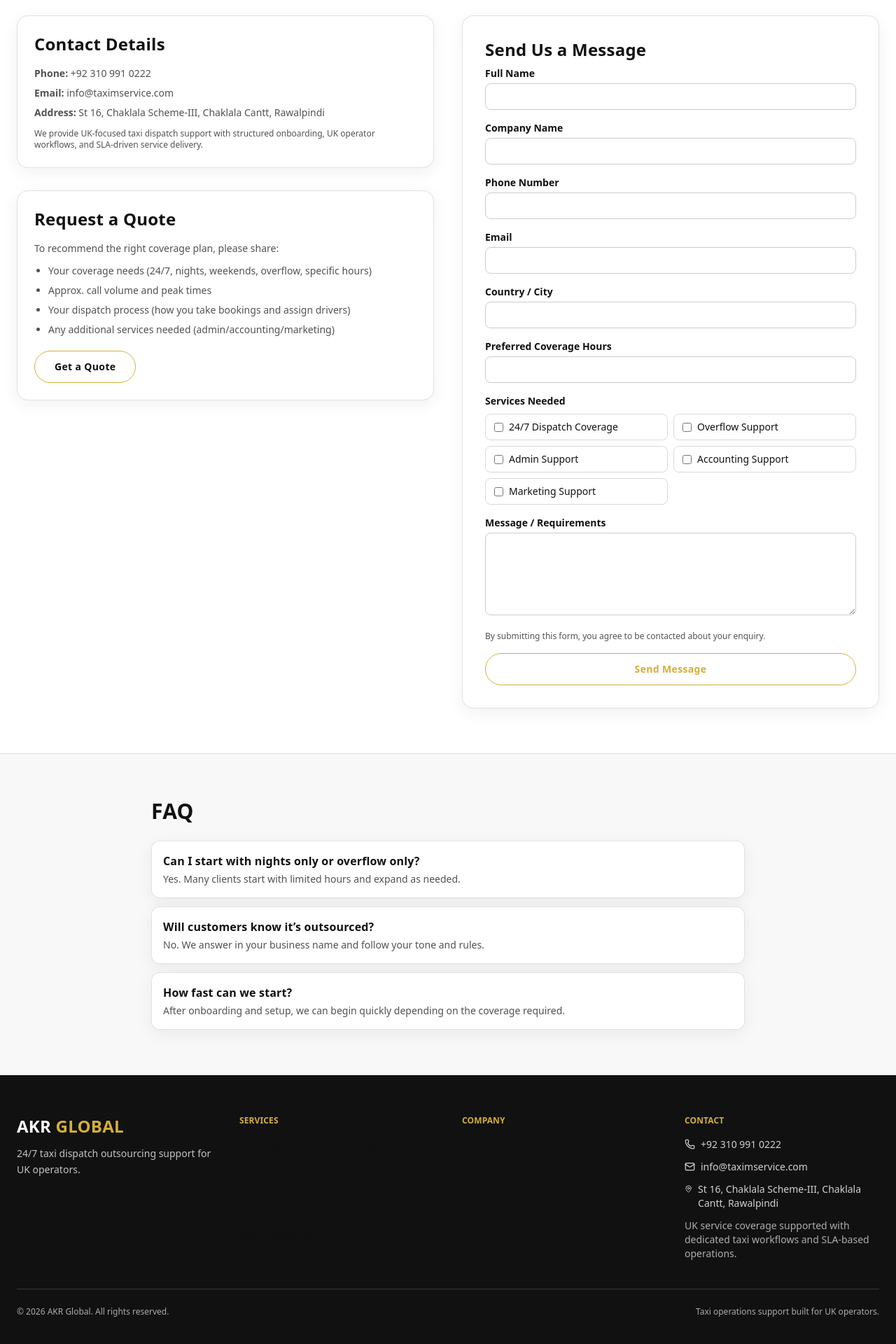
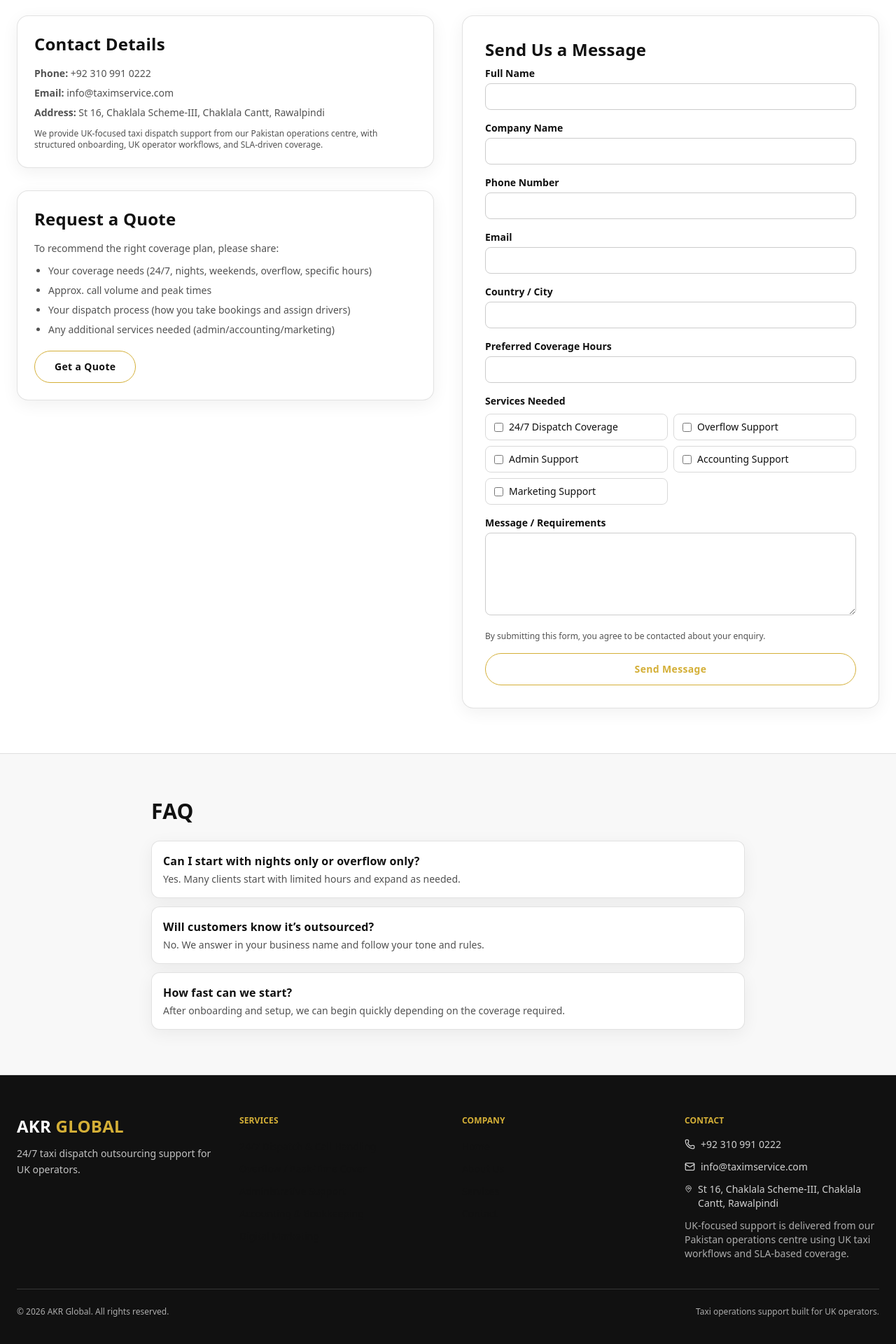
Before and after one commit to talhaadil48/akr-global, a Next.js app: page /contact in a window 1280 px wide. Shown: the part 678-2598 px from the top of the page at 70% size. Built offline with nearby package versions, Linux system fonts and the light colour scheme.

Commit message:
chore: explicitly state Pakistan operations center for UK support
Agent-Logs-Url: https://github.com/talhaadil48/akr-global/sessions/53189ee9-8558-4007-b28b-347797a8c759

Co-authored-by: talhaadil48 <154077436+talhaadil48@users.noreply.github.com>

```diff
--- a/app/contact/page.tsx
+++ b/app/contact/page.tsx
@@ -66,7 +66,7 @@ export default function ContactPage() {
                   <li><strong>Address:</strong> St 16, Chaklala Scheme-III, Chaklala Cantt, Rawalpindi</li>
                 </ul>
                 <p className="mt-3 text-xs text-[var(--text-muted)]">
-                  We provide UK-focused taxi dispatch support with structured onboarding, UK operator workflows, and SLA-driven service delivery.
+                  We provide UK-focused taxi dispatch support from our Pakistan operations centre, with structured onboarding, UK operator workflows, and SLA-driven coverage.
                 </p>
               </div>
 
--- a/components/Footer.tsx
+++ b/components/Footer.tsx
@@ -70,7 +70,7 @@ export default function Footer() {
               <li className="flex items-start gap-2"><Phone size={15} className="mt-0.5" /> <a href="tel:+923109910222">+92 310 991 0222</a></li>
               <li className="flex items-start gap-2"><Mail size={15} className="mt-0.5" /> <a href="mailto:info@taximservice.com">info@taximservice.com</a></li>
               <li className="flex items-start gap-2"><MapPin size={15} className="mt-0.5" /> St 16, Chaklala Scheme-III, Chaklala Cantt, Rawalpindi</li>
-              <li className="text-white/65">UK service coverage supported with dedicated taxi workflows and SLA-based operations.</li>
+              <li className="text-white/65">UK-focused support is delivered from our Pakistan operations centre using UK taxi workflows and SLA-based coverage.</li>
             </ul>
           </div>
         </div>
```
